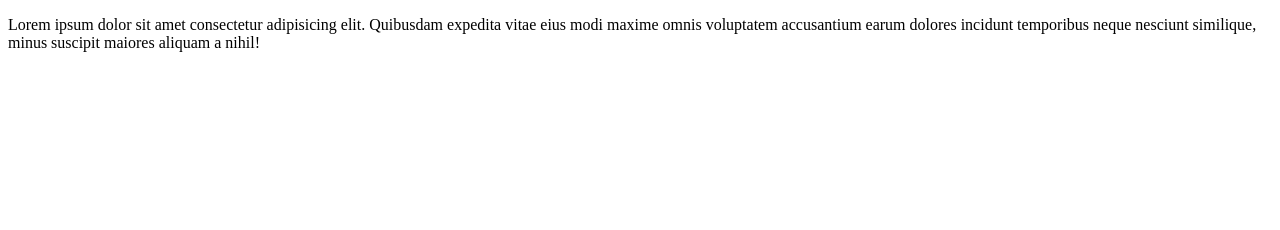
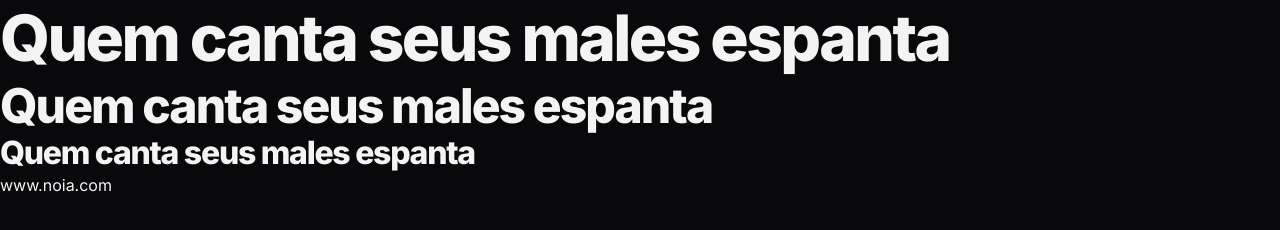
Before and after one commit to Mattew775/PROJETO-ZINGEN, a plain HTML site: page index.html in a window 1280 px wide. Drawn offline with Linux system fonts and the light colour scheme.

Commit message:
DEFININDO VARIAVEIS Css

```diff
--- /dev/null
+++ b/index.css
@@ -0,0 +1,2 @@
+@import url(styles/global.css);
+@import url(styles/style.css);
--- a/index.html
+++ b/index.html
@@ -6,14 +6,18 @@
     <link rel="preconnect" href="https://fonts.gstatic.com" crossorigin>
 
     <meta name="viewport" content="width=device-width, initial-scale=1.0">
-    <link rel="stylesheet" href="style/index.css">
+
+    <link rel="stylesheet" href="index.css">
 
     <link href="https://fonts.googleapis.com/css2?family=Inter:ital,opsz,wght@0,14..32,100..900;1,14..32,100..900&display=swap" rel="stylesheet">
     <title>quicklist.com</title>
 </head>
 
 <body>
-    <p>Lorem ipsum dolor sit amet consectetur adipisicing elit. Quibusdam expedita vitae eius modi maxime omnis voluptatem accusantium earum dolores incidunt temporibus neque nesciunt similique, minus suscipit maiores aliquam a nihil!</p>
+    <h1>Quem canta seus males espanta</h1>
+    <h2>Quem canta seus males espanta</h2>
+    <h3>Quem canta seus males espanta</h3>
+    <a href="www.noia">www.noia.com</a>
 </body>
 
 </html>
--- a/style/global.css
+++ /dev/null
@@ -1,26 +0,0 @@
-*,
-*::before,
-*::after {
-    box-sizing: border-box;
-}
-
-* {
-    margin: 0;
-    padding: 0;
-    font: inherit;
-
-    --web-font-smoothing: antialiased;
-    --mos-osx-font-smoothing: grayscale;
-}
-
-:root {
-    --bg-color: #09090b;
-    --surface-color: #18181b;
-    --stroke-color: #27272A;
-    --text-color-primary: #f4f4f5;
-    --text-color-secondary: #a1a1aa;
-    --brand-color-primary: #f7b733;
-    --brand-color-secondary: #FC4A1A;
-
-    --H1-descktop: 64px/120% 800;
-}
--- a/style/index.css
+++ /dev/null
@@ -1,2 +0,0 @@
-@import url(style/global.css);
-@import url(style/style.css);
--- /dev/null
+++ b/styles/global.css
@@ -0,0 +1,93 @@
+*,
+*::before,
+*::after {
+    box-sizing: border-box;
+}
+
+* {
+    margin: 0;
+    padding: 0;
+    font: inherit;
+
+    --web-font-smoothing: antialiased;
+    --mos-osx-font-smoothing: grayscale;
+
+}
+
+:root {
+    --bg-color: #09090b;
+    --surface-color: #18181b;
+    --stroke-color: #27272A;
+    --text-color-primary: #f4f4f5;
+    --text-color-secondary: #a1a1aa;
+    --brand-color-primary: #f7b733;
+    --brand-color-secondary: #FC4A1A;
+
+
+    --ff-sans: 'Inter', system-ui, sans-serif;
+    --fw-base:400;
+    --fw-md: 500;
+    --fw-bold:800;
+
+
+    --fs-sm: 0.875rem;
+    --fs-base: 1rem;
+    --fs-lg: 1.25rem;
+    --fs-xl: 1.5rem;
+    --fs-2xl: 2.5rem;
+
+}
+
+html {
+    font-family: var(--ff-sans);
+    font-weight: var(--fw-base);
+    font-size: var(--fs-base);
+    line-height: 1.6;
+    color: var(--text-color-primary);
+}
+
+body {
+    background-color: var(--bg-color);
+}
+
+h1,h2,h3 {
+    line-height: 1.2;
+    color: var(--text-color-primary);
+    font-weight: var(--fw-bold);
+    letter-spacing: -0.04em;
+}
+
+h1 {
+    font-size: var(--fs-2xl)
+}
+h2 {
+    font-size: var(--fs-xl)
+}
+h3 {
+    font-size: var(--fs-lg)
+}
+
+a {
+    text-decoration: none;
+    color: inherit;
+}
+ul[role="list"] {
+    list-style: none;
+} /*alguns navegadores nao intendem o text-decoration:none.
+       entao e nescessário usar essa sintaxe: acima ul[role="list"] pra fazer o navegador parar
+       de intender o list-style:none como uma lista, pq nós nao queremo a bolinha e pontinhos na
+        frente de nossos links e escritas :)
+
+        a bolinha nao aparece quando rezetamos o (( padding e a margem )), mas se seixar eles normais
+        ae vai acaba com nosso site colocando a bolinha automaticamente na frente, mas esse ul[role="list"]
+        R-E-S-O-L-V-E RELAXA!
+    */
+
+@media (width >= 80em) {
+/*80em - busca o pai, e é 80X16px ou seja 80*16px*/
+    :root {
+        --fs-lg: 2rem;
+        --fs-xl: 3rem;
+        --fs-2xl: 4rem;
+    }
+}
--- /dev/null
+++ b/styles/style.css
@@ -0,0 +1 @@
+@import url(styles/global.css);
```
Also changed, not shown: style/style.css (deleted).
